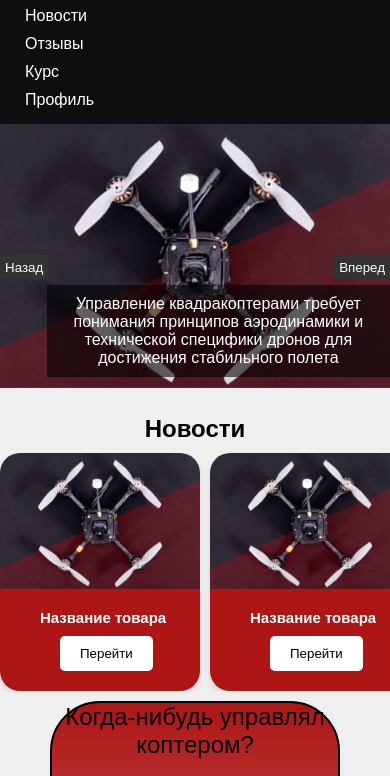
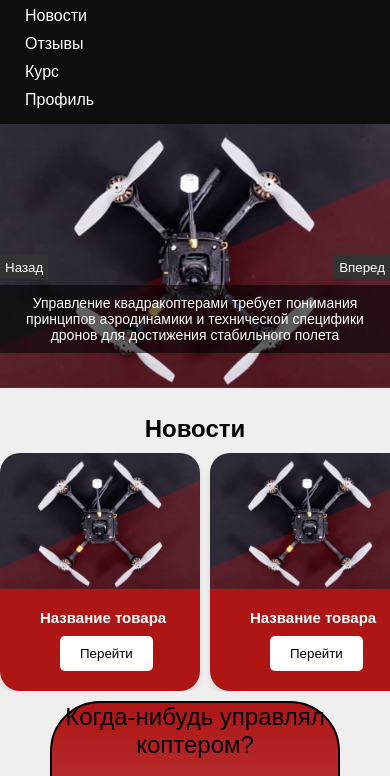
Before and after one commit to Kost4n/YP2024, a plain HTML site: page index.html in a window 390 px wide. Shown: the part 58-834 px from the top of the page. Drawn offline with Linux system fonts and the light colour scheme.

Commit message:
Update styles.css

```diff
--- a/styles.css
+++ b/styles.css
@@ -399,13 +399,20 @@ p a {
     .slide p {
         position: absolute;
         top: 60%;
-        left: 12%;
     }
 }
 
 @media (max-width: 770px) {
     .slide p {
         position: absolute;
+    }
+}
+
+@media (max-width: 430px) {
+    .slide p {
+        font-size: 14px;
+        position: absolute;
+        top: 60%;
     }
 }
 
```
